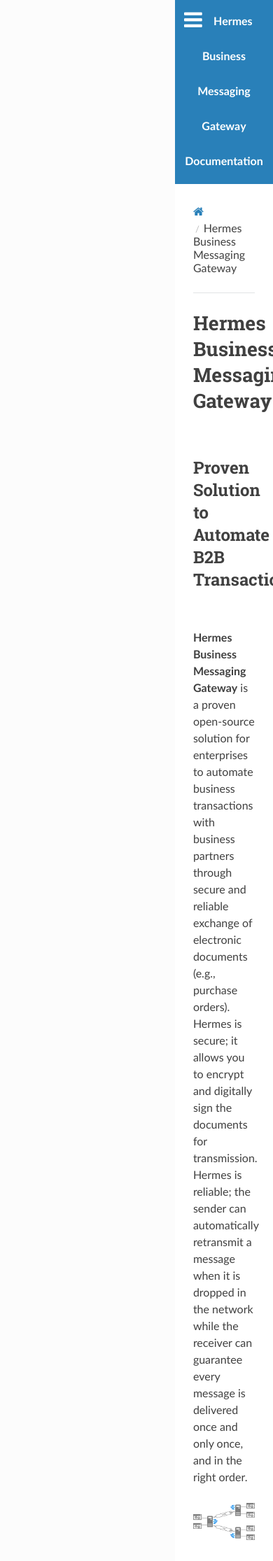
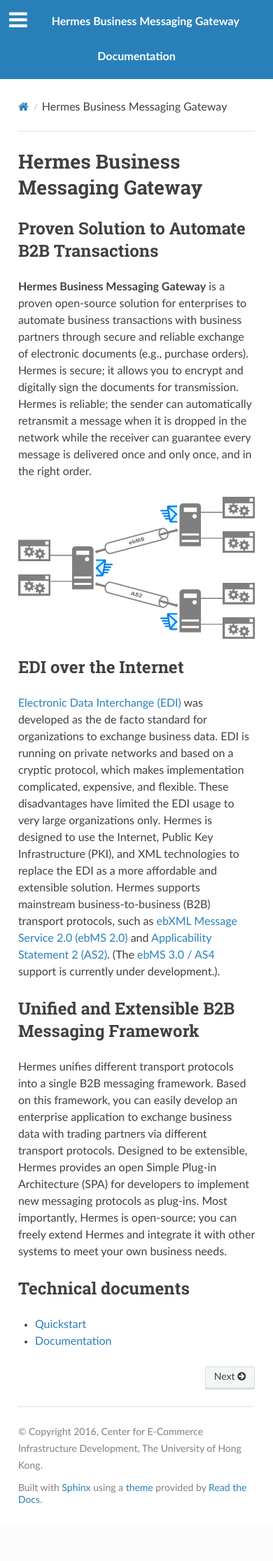
Before and after one commit to cecid/hermes-docs, a Sphinx documentation site: the page built from docs/source/index.rst, in a window 390 px wide. Shown: the top 2231 px of the page at 70% size. Built offline with Sphinx 7.4.7 and the Read the Docs theme 2.0.0, drawn with Linux system fonts in a browser that asks for light colours; after the commit the page ends 2179 px from its top, so only the background shows below that.

Commit message:
modified theme.

```diff
--- a/docs/source/_static/css/custom.css
+++ b/docs/source/_static/css/custom.css
@@ -1,4 +1,8 @@
 @import url("theme.css");
+.guilabel {
+    font-family: monospace;
+    font-weight: bold;
+}
 
 .wy-nav-content-wrap {
     background-color: #fafafa;
@@ -46,6 +50,10 @@
     margin: unset;
 }
 
+.wy-breadcrumbs li.wy-breadcrumbs-aside {
+    font-size: 0.9em;
+}
+
 div.wy-menu.rst-pro {
     display: none !important;
 }
@@ -57,3 +65,70 @@
 footer .commit {
     display: none;
 }
+
+.rst-content table.docutils {
+    table-layout: fixed;
+    width: 100%;
+}
+
+.rst-content table.docutils td p {
+    font-size: inherit;
+}
+
+@media screen and (max-width: 768px) {
+    .wy-nav-side.shift {
+        width: 50%;
+        left: 0;
+    }
+    .wy-side-scroll {
+        width: auto;
+    }
+    .wy-side-nav-search {
+        width: auto;
+    }
+    .wy-menu.wy-menu-vertical{
+        width: auto;
+    }
+    .wy-nav-content-wrap {
+        margin-left: 0;
+    }
+    .wy-nav-content-wrap .wy-nav-content {
+        padding: 1.618em;
+    }
+    .wy-nav-content-wrap.shift {
+        left: 50%;
+    }
+}
+
+@media screen and (max-width: 500px) {
+    .wy-nav-side.shift {
+        width: 75%;
+        left: 0;
+    }
+
+    .wy-nav-content-wrap.shift {
+        left: 75%;
+    }
+}
+
+@media screen and (max-width: 350px) {
+    .wy-nav-side.shift {
+        width: 85%;
+        left: 0;
+    }
+
+    .wy-nav-content-wrap.shift {
+        left: 85%;
+    }
+}
+
+@media screen and (max-width: 300px) {
+    .wy-nav-side.shift {
+        width: 100%;
+        left: 0;
+    }
+
+    .wy-nav-content-wrap.shift {
+        left: 100%;
+    }
+}
```
Also changed, not shown: docs/source/_static/images/hermes-2-plus-logo.png.
